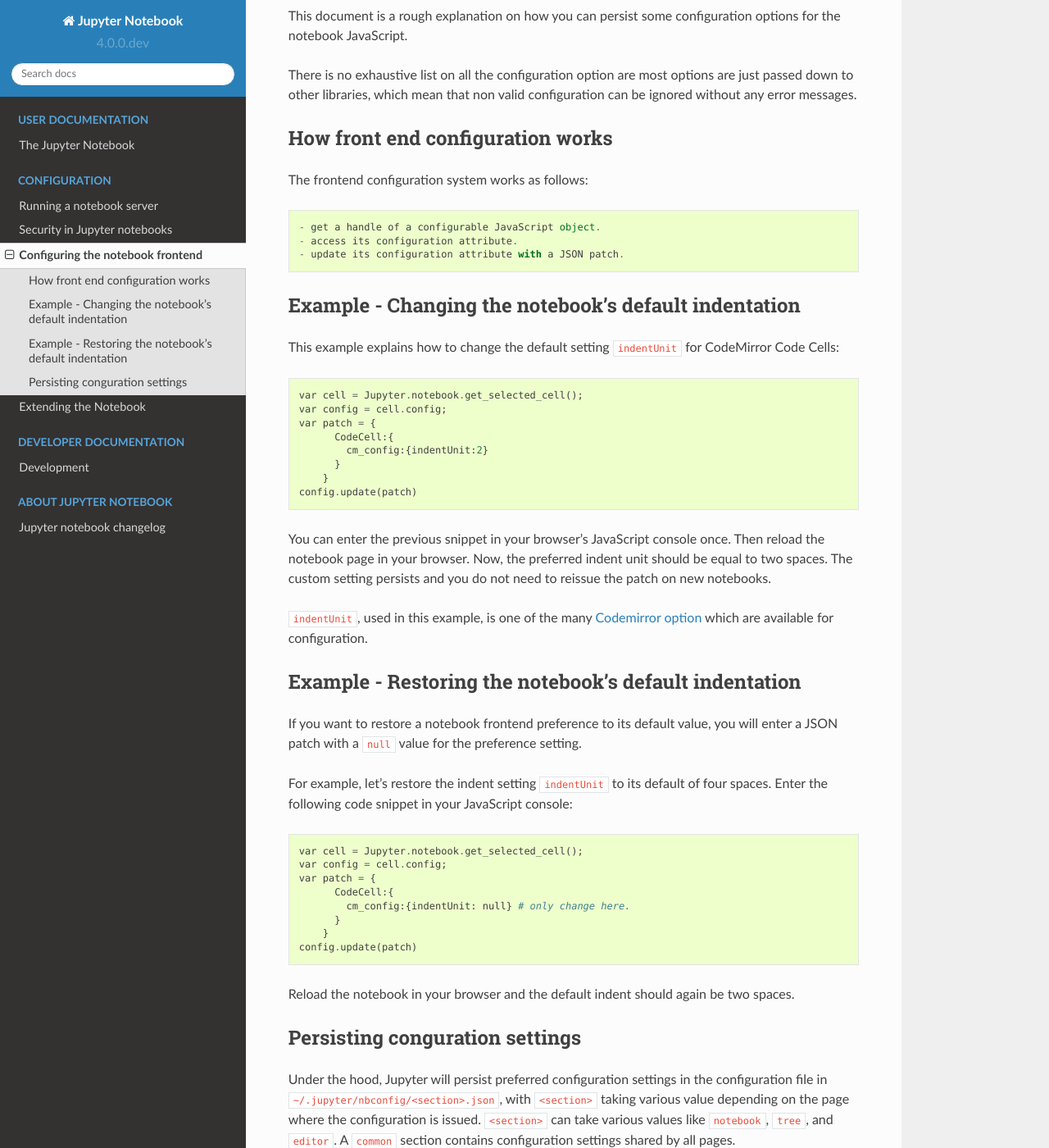
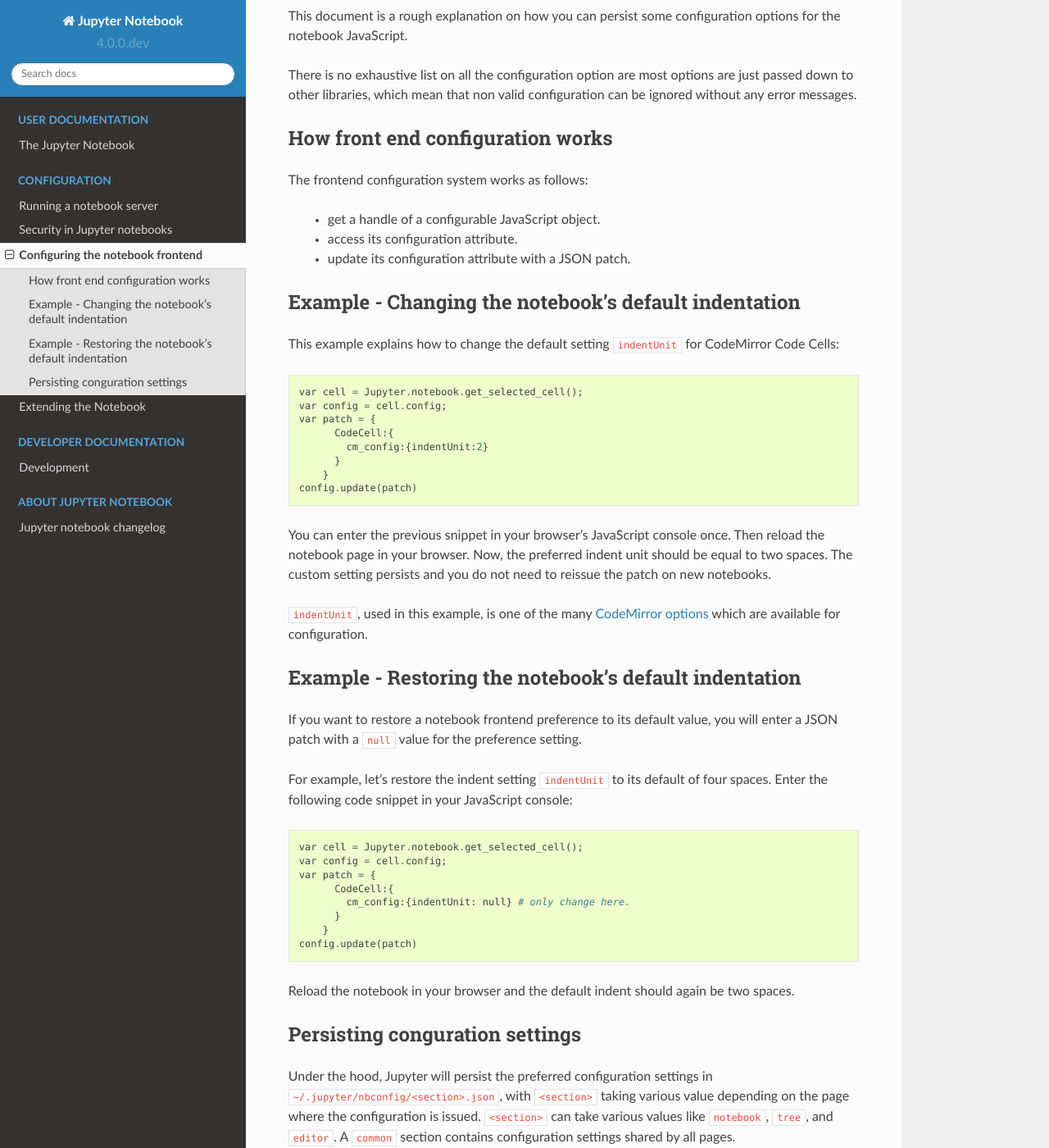
Before and after one commit to jupyter/nbclassic, a Sphinx documentation site: the page built from docs/source/frontend_config.rst, in a window 1280 px wide and 1400 px high, scrolled down 253 px. Shown: the whole window at 82% size. Built offline with Sphinx 7.4.7 and the Read the Docs theme 2.0.0, drawn with Linux system fonts in a browser that asks for light colours; pages that are not in the unit, such as notebooks, are missing from menus.

Commit message:
Minor edits

```diff
--- a/docs/source/frontend_config.rst
+++ b/docs/source/frontend_config.rst
@@ -18,7 +18,7 @@
 
 How front end configuration works
 ---------------------------------
-The frontend configuration system works as follows::
+The frontend configuration system works as follows:
 
   - get a handle of a configurable JavaScript object.
   - access its configuration attribute.
@@ -44,7 +44,7 @@
 should be equal to two spaces. The custom setting persists and you do not need
 to reissue the patch on new notebooks.
 
-``indentUnit``, used in this example, is one of the many `Codemirror option
+``indentUnit``, used in this example, is one of the many `CodeMirror options
 <https://codemirror.net/doc/manual.html#option_indentUnit>`_ which are available
 for configuration.
 
@@ -71,8 +71,8 @@
 
 Persisting conguration settings
 -------------------------------
-Under the hood, Jupyter will persist preferred configuration settings in the
-configuration file in ``~/.jupyter/nbconfig/<section>.json``, with ``<section>``
+Under the hood, Jupyter will persist the preferred configuration settings in
+``~/.jupyter/nbconfig/<section>.json``, with ``<section>``
 taking various value depending on the page where the configuration is issued.
 ``<section>`` can take various values like ``notebook``, ``tree``, and
 ``editor``. A ``common`` section contains configuration settings shared by all
```
